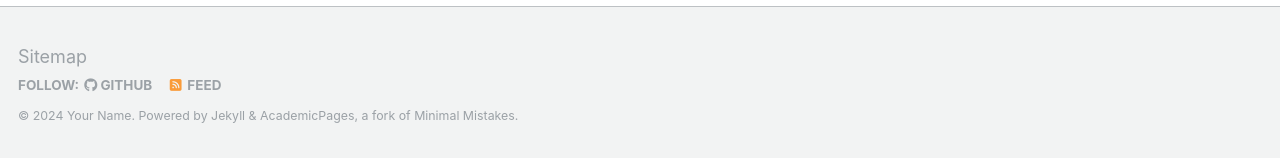
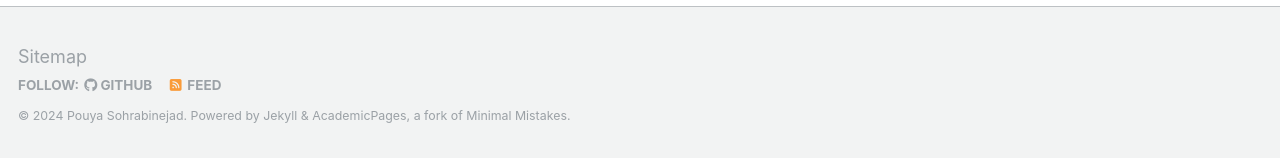
Before and after one commit to PouyaSonej/PouyaSonej.github.io, a Jekyll site: the page built from _pages/about.md, in a window 1280 px wide and 900 px high, scrolled down 2660 px. Shown: the part 739-897 px from the top of the window. Built offline with Jekyll 4.4.1, drawn with Linux system fonts in a browser that asks for light colours; some web fonts are replaced.

Commit message:
Update _config.yml

```diff
--- a/_config.yml
+++ b/_config.yml
@@ -10,7 +10,7 @@
 locale                   : "en-US"
 title                    : "Your Name / Site Title"
 title_separator          : "-"
-name                     : &name "Your Name"
+name                     : &name "Pouya Sohrabinejad"
 description              : &description "personal description"
 url                      : https://academicpages.github.io # the base hostname & protocol for your site e.g. "https://mmistakes.github.io"
 baseurl                  : "" # the subpath of your site, e.g. "/blog"
```
